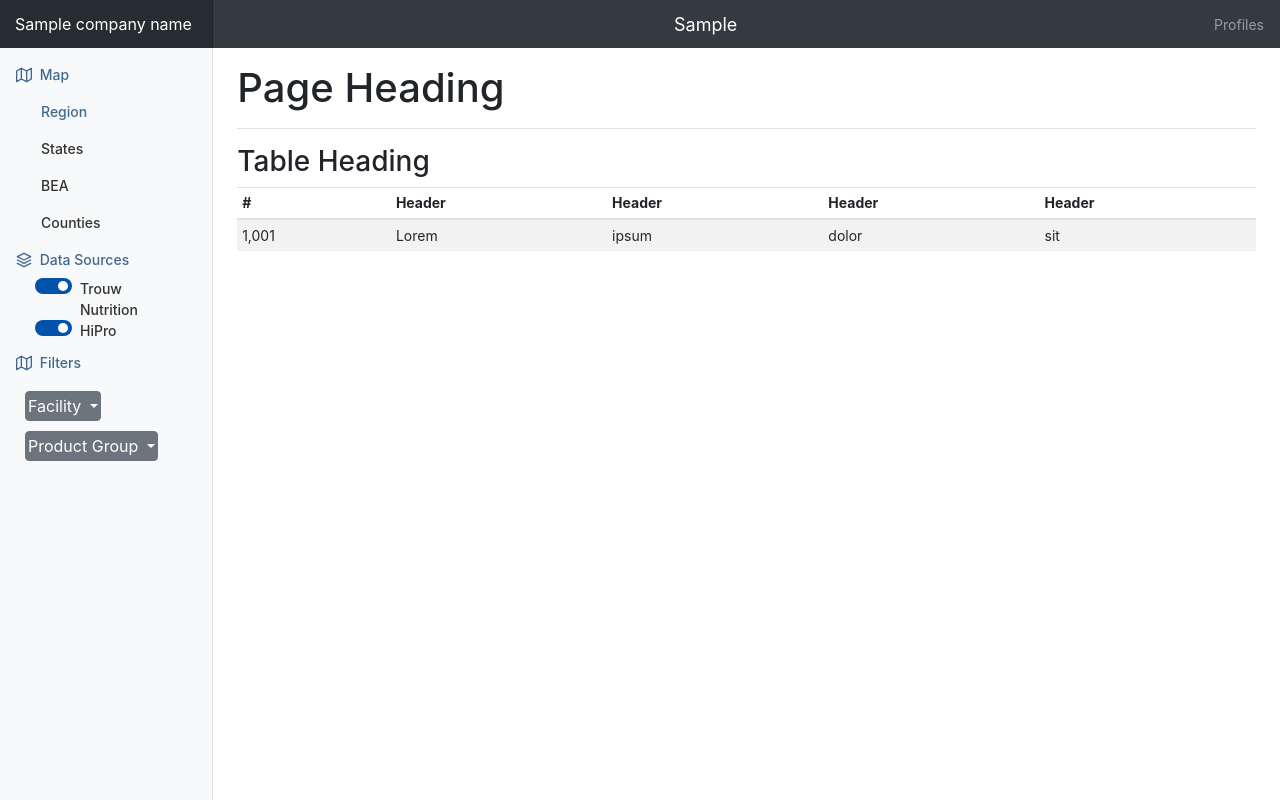
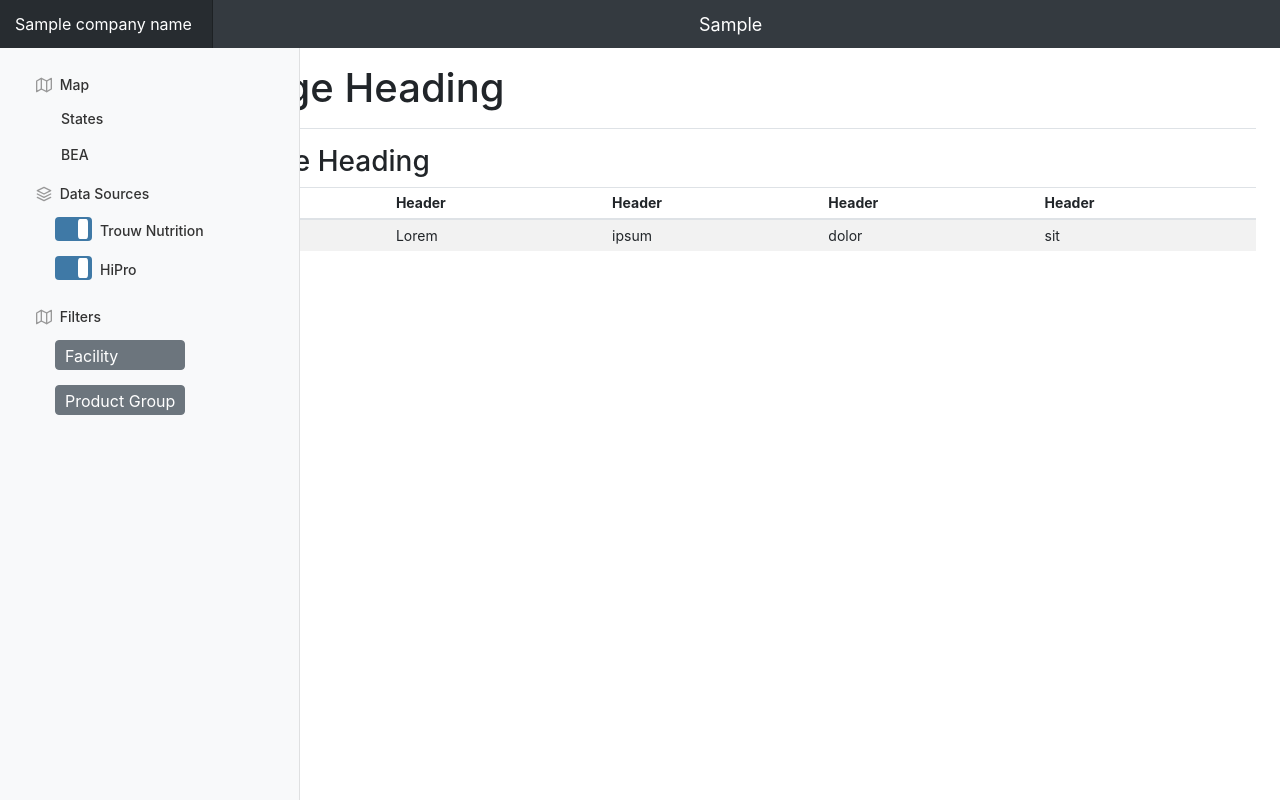
Before and after one commit to MattFirstAnalytics/trouw_map, a Django app: template dataProfile/templates/base.html in a window 1280 px wide. Run offline with Django 3.2, Linux system fonts and the light colour scheme; the template is opened without the code that fills it: most values are stand-ins (such as "Sample title", 1, 10 or a date in 2020); some libraries are stand-ins or nearby versions.

Commit message:
map redesign

```diff
--- a/Notes.txt
+++ b/Notes.txt
@@ -10,6 +10,7 @@ Trouw Nutrition data doesn't have location
 
 Format units
 Add legend
+
 Filter on where it's coming from
     HiPro: we have from city, state, county, and zip
     TN: We have facility, with other datasets we can map that to a location
@@ -23,4 +24,6 @@ Measure how much is going into an area minus what Trouw is sending in.
     Absolute
 
 
-Data Notes
+
+read data in a js dictionary, aggregate it, then pass it to the map
+when a filter is applied update it and pass it to the map again.
--- a/dataProfile/static/css/dashboard.css
+++ b/dataProfile/static/css/dashboard.css
@@ -195,7 +195,7 @@ div.tooltip {
   position: relative;
   display: inline-block;
   width: 37px;
-  height: 16px;
+  height: 24px;
 }
 
 /* Hide default HTML checkbox */
@@ -217,17 +217,17 @@ div.tooltip {
 .slider:before {
   position: absolute;
   content: "";
-  height: 10px;
+  height: 20px;
   width: 10px;
   left: 3px;
-  bottom: 3px;
+  bottom: 2px;
   background-color: white;
   -webkit-transition: .4s;
   transition: .4s;
 }
 
 input:checked + .slider {
-  background-color: #0052ab;
+  background-color: #3f79a6;
 }
 
 input:focus + .slider {
@@ -242,9 +242,36 @@ input:checked + .slider:before {
 
 /* Rounded sliders */
 .slider.round {
-  border-radius: 34px;
+  border-radius: 4px;
 }
 
 .slider.round:before {
-  border-radius: 50%;
+  border-radius: 20%;
 }
+
+/* dropdown filters */
+.btn-filters {
+  /* padding: 2px;  */
+  width: 130px;
+  text-align: left;
+  padding-left: 9px;
+  padding-top: 3px;
+  padding-bottom: 1px;
+}
+
+.toggle-label {
+  white-space: nowrap;
+  padding-top: 3px;
+  padding-left: 45px;
+}
+
+.lhn-margin {
+  margin-top: 5px;
+  margin-bottom: 10px;
+  padding-top: 0px;
+  padding-bottom: 0px;
+}
+
+.lhn-width {
+  max-width: 300px;
+}
--- a/dataProfile/templates/base.html
+++ b/dataProfile/templates/base.html
@@ -33,7 +33,7 @@
       }
       #map {
         width: 100%;
-        height: 600px;
+        height: 800px;
       }
     </style>
 
@@ -46,106 +46,106 @@
 
   <body>
     <nav class="navbar navbar-dark sticky-top bg-dark flex-md-nowrap p-0">
-      <a class="navbar-brand col-sm-3 col-md-2 mr-0" href="#">{{ company_name }}</a>
+      <a class="navbar-brand col-sm-3 col-md-2 mr-0 lhn-width" href="#">{{ company_name }}</a>
       <ul class="navbar-nav px-3">
         <li class="nav-item text-nowrap">
           <a class="nav-link" href="#" style="font-size: large; color: rgb(255, 255, 255);">{{ data_source }}</a>
         </li>
       </ul>
       <ul class="navbar-nav px-3">
-        <li class="nav-item text-nowrap">
+        <!-- <li class="nav-item text-nowrap">
           <a class="nav-link" href="/dataProfile/">Profiles</a>
-        </li>
+        </li> -->
       </ul>
     </nav>
 
     <div class="container-fluid">
       <div class="row">
-        <nav class="col-md-2 d-none d-md-block bg-light sidebar">
+        <nav class="col-md-2 d-none d-md-block bg-light sidebar lhn-width">
           <div class="sidebar-sticky">
-            <ul class="nav flex-column">
+            <ul class="nav flex-column" style="margin-left: 20px; margin-top: 10px;">
               <li class="nav-item">
-                <a id="buttonOverview" class="nav-link active" href="/dataProfile/map?file=regions">
+                <a id="buttonOverview" class="nav-link" href="/dataProfile/map?file=regions">
                   <span data-feather="map"></span>
                   Map <span class="sr-only"></span>
                 </a>
               </li>
               <ul class="nav flex-column" style="margin-left: 25px">
-                <li class="nav-item">
+                <!-- <li class="nav-item">
                   <a id="buttonOverview" class="nav-link active" href="/dataProfile/map?file=regions">
                     Region <span class="sr-only">(current)</span>
                   </a>
-                </li>
+                </li> -->
                 <li class="nav-item">
-                  <a id="buttonColumns" class="nav-link accordion" href="/dataProfile/map?file=states">
+                  <a id="buttonColumns" class="nav-link accordion lhn-margin" href="/dataProfile/map?file=states">
                     States
                   </a>
                 </li>
                 <li class="nav-item">
-                  <a id="buttonColumns" class="nav-link accordion" href="/dataProfile/map?file=BEA">
+                  <a id="buttonColumns" class="nav-link accordion lhn-margin" href="/dataProfile/map?file=BEA">
                     BEA
                   </a>
                 </li>
-                <li class="nav-item">
+                <!-- <li class="nav-item">
                   <a id="buttonColumns" class="nav-link accordion" href="/dataProfile/map?file=counties">
                     Counties
                   </a>
-                </li>
+                </li> -->
               </ul>
               <li class="nav-item">
-                <a id="buttonOverview" class="nav-link active" href="/dataProfile/map?file=regions">
+                <a id="buttonOverview" class="nav-link" href="#">
                   <span data-feather="layers"></span>
                   Data Sources<span class="sr-only"></span>
                 </a>
               </li>
               <ul class="nav flex-column" style="margin-left: 25px">
                 <li class="nav-item" style="padding-left: 10px;">
-                  <label class="switch">
+                  <label class="switch lhn-margin">
                     <input type="checkbox" id="TN" onchange="flip('TN')" checked>
                       <span class="slider round"></span>
-                      <a id="buttonColumns" class="nav-link accordion" href="#" style="padding-top: 0px; padding-left: 45px;">
+                      <a id="buttonColumns" class="nav-link accordion toggle-label" href="#">
                         Trouw Nutrition
                       </a>
                     </input>
                   </label>
                 </li>
-                <li class="nav-item"  style="padding-left: 10px;">
+                <li class="nav-item lhn-margin"  style="padding-left: 10px;">
                   <label class="switch">
                     <input type="checkbox"  id="HiPro"  onchange="flip('HiPro')" checked>
                     <span class="slider round"></span>
-                    <a id="buttonColumns" class="nav-link accordion" href="#" style="padding-top: 0px; padding-left: 45px;">
+                    <a id="buttonColumns" class="nav-link accordion toggle-label" href="#">
                       HiPro
                     </a>
                   </label>
                 </li>
               </ul>
               <li class="nav-item">
-                <a id="buttonOverview" class="nav-link active" href="/dataProfile/map?file=regions">
+                <a id="buttonOverview" class="nav-link" href="#">
                   <span data-feather="map"></span>
                   Filters <span class="sr-only"></span>
                 </a>
               </li>
-              <ul class="nav flex-column" style="margin-left: 25px">
-                <div class="dropdown" style="margin-top: 10px;">
-                  <button class="btn btn-secondary dropdown-toggle" type="button" id="dropdownMenuButton" data-toggle="dropdown" aria-haspopup="true" aria-expanded="false" style="padding: 2px;">
+              <ul class="nav flex-column" style="margin-left: 35px">
+                <div class="dropdown lhn-margin">
+                  <button class="btn btn-secondary btn-filters" type="button" id="facility" data-toggle="dropdown" aria-haspopup="true" aria-expanded="false">
                     Facility
                   </button>
-                  <div class="dropdown-menu" aria-labelledby="dropdownMenuButton">
-                    <a class="dropdown-item" href="#" onclick="applyFilter('facility', 'all')">All</a>
+                  <div class="dropdown-menu" style="max-width: 15px;" aria-labelledby="dropdownMenuButton">
+                    <a class="dropdown-item" href="#" style="padding-left: 10px;" onclick="applyFilter('facility', 'all', 'facility')">All</a>
                     {% for v in filters.Facility %}
-                    <a class="dropdown-item" href="#" onclick="applyFilter('facility', '{{ v }}')">{{ v }}</a>
+                    <a class="dropdown-item" href="#" style="padding-left: 10px;" onclick="applyFilter('facility', '{{ v }}', 'facility')">{{ v }}</a>
                     {% endfor %}
                   </div>
                 </div>
 
-                <div class="dropdown" style="margin-top: 10px;">
-                  <button class="btn btn-secondary dropdown-toggle" type="button" id="dropdownMenuButton" data-toggle="dropdown" aria-haspopup="true" aria-expanded="false" style="padding: 2px;">
+                <div class="dropdown lhn-margin">
+                  <button class="btn btn-secondary btn-filters" type="button" id="productGroup" data-toggle="dropdown" aria-haspopup="true" aria-expanded="false">
                     Product Group
                   </button>
-                  <div class="dropdown-menu" aria-labelledby="dropdownMenuButton">
-                    <a class="dropdown-item" href="#" onclick="applyFilter('Product_Group_Level_1', 'all')">All</a>
+                  <div class="dropdown-menu" style="max-width: 15px;">
+                    <a class="dropdown-item" href="#" style="padding-left: 10px;" onclick="applyFilter('Product_Group_Level_1', 'all', 'productGroup')">All</a>
                     {% for v in filters.Product_Group_Level_1 %}
-                    <a class="dropdown-item" href="#" onclick="applyFilter('Product_Group_Level_1', '{{ v }}')">{{ v }}</a>
+                    <a class="dropdown-item" style="overflow: hidden; padding-left: 10px;" href="#" onclick="applyFilter('Product_Group_Level_1', '{{ v }}', 'productGroup')">{{ v }}</a>
                     {% endfor %}
                   </div>
                 </div>
```
Also changed, not shown: dataProfile/static/js/map_functions.js (+16 -14 lines), dataProfile/templates/dataProfile/map.html (+6 -3 lines).
